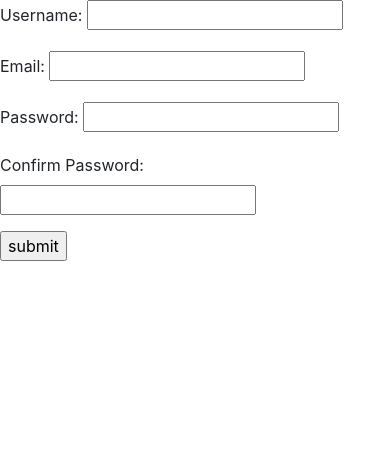
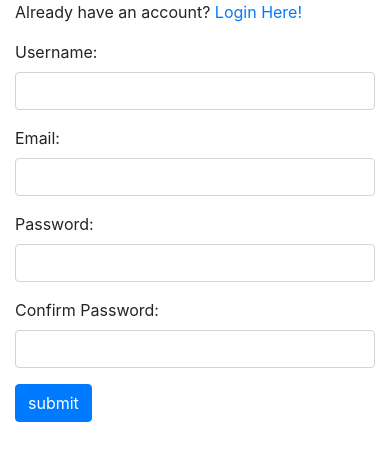
Before and after one commit to highfivecode/PollMe---Django-2.0, a Django app: page /accounts/register/ in a window 390 px wide. Shown: the part 56-517 px from the top of the page. Run offline with Django 3.2, Linux system fonts and the light colour scheme; some libraries are stand-ins or nearby versions.

Commit message:
48 Styling The Registration Form

```diff
--- a/accounts/forms.py
+++ b/accounts/forms.py
@@ -3,10 +3,22 @@ from django.contrib.auth.models import User
 from django.core.exceptions import ValidationError
 
 class UserRegistrationForm(forms.Form):
-    username = forms.CharField(label='Username', max_length=100, min_length=5)
-    email = forms.EmailField()
-    password1 = forms.CharField(label="Password", max_length=100, min_length=5)
-    password2 = forms.CharField(label="Confirm Password", max_length=100, min_length=5)
+    username = forms.CharField(
+                        label='Username',
+                        max_length=100,
+                        min_length=5,
+                        widget=forms.TextInput(attrs={'class': 'form-control'}))
+    email = forms.EmailField(widget=forms.TextInput(attrs={'class': 'form-control'}))
+    password1 = forms.CharField(
+                            label="Password",
+                            max_length=100,
+                            min_length=5,
+                            widget=forms.PasswordInput(attrs={'class':'form-control'}))
+    password2 = forms.CharField(
+                            label="Confirm Password",
+                            max_length=100,
+                            min_length=5,
+                            widget=forms.PasswordInput(attrs={'class':'form-control'}))
 
     def clean_email(self):
         email = self.cleaned_data['email']
--- a/accounts/templates/accounts/login.html
+++ b/accounts/templates/accounts/login.html
@@ -25,6 +25,7 @@
           </div>
           <button type="submit" class="btn btn-primary">Submit</button>
       </form>
+      <p>Need an account? <a href="{% url 'accounts:register' %}">Register Here!</a></p>
     </div>
   </div>
 
--- a/accounts/templates/accounts/register.html
+++ b/accounts/templates/accounts/register.html
@@ -2,10 +2,23 @@
 
 {% block content %}
 
-  <form action="" method="post">
-    {% csrf_token %}
-    {{form.as_p}}
-    <input type="submit" value="submit">
+  <div class="container">
+    <div class="row">
+      <div class="col-sm-6 offset-sm-3">
+        <p>Already have an account? <a href="{% url 'accounts:login' %}">Login Here!</a></p>
+        <form action="" method="post">
+          {% csrf_token %}
+          {% for field in form %}
+            <div class="form-group">
+              {{ field.errors }}
+              {{ field.label_tag }}
+              {{ field }}
+            </div>
+          {% endfor %}
+          <input type="submit" value="submit" class='btn btn-primary'>
+      </div>
+    </div>
+  </div>
   </form>
 
 {% endblock %}
```
Also changed, not shown: db.sqlite3.
